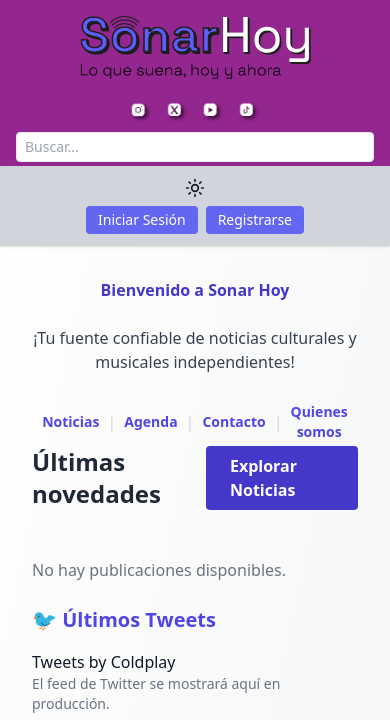
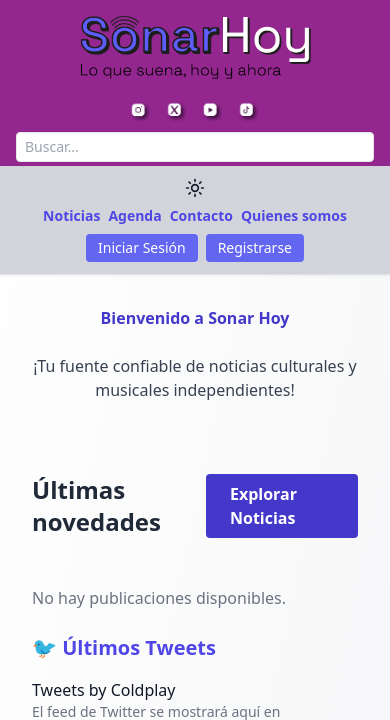
Before and after one commit to AlexiasXro/SonarHoy, a Django app: page / in a window 390 px wide. Shown: the top 720 px of the page. Run offline with Django 5.2, Linux system fonts and the light colour scheme; data that the repository does not hold is empty; some libraries are stand-ins or nearby versions.

Commit message:
Eliminación de la aplicación 'apps.contacto_admin' de INSTALLED_APPS, limpieza de código en header.html y eliminación de filtro_noticia.html.

```diff
--- a/blog/Sonarhoy/settings.py
+++ b/blog/Sonarhoy/settings.py
@@ -50,7 +50,7 @@ INSTALLED_APPS = [
     'apps.user',
     'apps.post',
 
-    'apps.contacto_admin',
+
     'apps.home',
     'apps.quienes_somos',
     'apps.agenda',
--- a/blog/templates/header.html
+++ b/blog/templates/header.html
@@ -1,4 +1,6 @@
 {% load static %}
+
+
 
 <!-- Banner grande que también redirige al inicio -->
 <section class="w-full h-24 md:h-32 bg-[#93278f] flex justify-center items-center">
@@ -11,7 +13,7 @@
 <div class="w-full bg-[#93278f] py-1 px-4">
   <div class="max-w-7xl mx-auto flex flex-col sm:flex-row justify-between items-center gap-2">
     <!-- Redes -->
-    <div class="flex gap-3 sm:gap-4">
+ <div class="flex gap-3 sm:gap-4">
       <a href="https://goo.su/GYWwzjZ" target="_blank" rel="noopener noreferrer">
         <img src="{% static 'icons/boton_ig.png' %}" alt="Instagram" class="w-6 h-6 sm:w-8 sm:h-8" />
       </a>
@@ -59,70 +61,18 @@
       </label>
     </div>
 
-    <!-- Navegación -->
-
-      <nav class="absolute left-1/2 top-1/2 transform -translate-x-1/2 -translate-y-1/2 py-2">
-        <div class="inline-flex items-center space-x-2 text-center">
-
-          <div class="relative inline-block text-left">
-  <button
-    type="button"
-    class="flex items-center text-sm font-semibold text-indigo-600 font-semibold hover:text-indigo-300 focus:outline-none"
-    id="menu-button"
-    aria-expanded="false"
-    aria-haspopup="true"
-  >
-    Noticias
-    <svg class="text-sm font-semibold text-indigo-600" xmlns="http://www.w3.org/2000/svg" fill="none" viewBox="0 0 24 24" stroke="currentColor">
-      <path stroke-linecap="round" stroke-linejoin="round" stroke-width="2" d="M19 9l-7 7-7-7" />
-    </svg>
-  </button>
-
-  <!-- Menú desplegable -->
-  <div
-    class="hidden absolute mt-2 w-40 rounded-md shadow-lg bg-white ring-1 ring-black ring-opacity-5 z-50"
-    id="menu-dropdown"
-    role="menu"
-    aria-orientation="vertical"
-    aria-labelledby="menu-button"
-  >
-    <div class="py-1" role="none">
-      <a href="{% url 'post_list' %}" class="block px-4 py-2 text-sm text-gray-700 hover:bg-violet-100" role="menuitem">Todo</a>
-      <a href="{% url 'post_list' %}" class="block px-4 py-2 text-sm text-gray-700 hover:bg-violet-100" role="menuitem">Actualidad</a>
-      <a href="{% url 'post_list' %}" class="block px-4 py-2 text-sm text-gray-700 hover:bg-violet-100" role="menuitem">Recitales</a>
-      <a href="{% url 'post_list' %}" class="block px-4 py-2 text-sm text-gray-700 hover:bg-violet-100" role="menuitem">Descubrir</a>
-      <a href="{% url 'post_list' %}" class="block px-4 py-2 text-sm text-gray-700 hover:bg-violet-100" role="menuitem">Entrevistas</a>
-    </div>
-  </div>
-</div>
-
-<script>
-  const menuButton = document.getElementById('menu-button');
-  const menuDropdown = document.getElementById('menu-dropdown');
-
-  menuButton.addEventListener('click', () => {
-    menuDropdown.classList.toggle('hidden');
-  });
-
-  // Cerrar menú al hacer click fuera
-  document.addEventListener('click', (e) => {
-    if (!menuButton.contains(e.target) && !menuDropdown.contains(e.target)) {
-      menuDropdown.classList.add('hidden');
-    }
-  });
-</script>
 
 
-      <span class="text-gray-300">|</span>
+    <!-- Navegación -->
+    <nav class="flex flex-wrap justify-center text-center gap-2">
+      <a href="{% url 'post_list' %}" class="text-sm font-semibold text-indigo-600 dark:text-indigo-300">Noticias</a>
+      <span class="hidden sm:inline text-gray-300">|</span>
       <a href="{% url 'agenda' %}" class="text-sm font-semibold text-indigo-600 dark:text-indigo-300">Agenda</a>
-      <span class="text-gray-300">|</span>
+      <span class="hidden sm:inline text-gray-300">|</span>
       <a href="{% url 'contacto_admin' %}" class="text-sm font-semibold text-indigo-600 dark:text-indigo-300">Contacto</a>
-      <span class="text-gray-300">|</span>
+      <span class="hidden sm:inline text-gray-300">|</span>
       <a href="{% url 'quienes_somos' %}" class="text-sm font-semibold text-indigo-600 dark:text-indigo-300">Quienes somos</a>
-    </div>
-  </nav>
-
-
+    </nav>
 
     <!-- Botones usuario -->
     <div class="flex items-center gap-2 flex-wrap justify-center">
--- a/blog/templates/home/index.html
+++ b/blog/templates/home/index.html
@@ -2,13 +2,7 @@
 {% load static %}
 
 {% block content %}
-<!-- <<<<<<< quienes_somos_front
-{% include 'filtro_busqueda.html' %}
 
-<section class="max-w-7xl mx-auto mt-10 px-4 text-center">
-  <h1 class="text-3xl md:text-5xl font-bold text-indigo-700 dark:text-indigo-300 mb-6">Bienvenido a Sonar Hoy</h1>
-  <p class="text-lg md:text-xl text-gray-700 dark:text-gray-300 mb-8">
-======= -->
 
 <!-- Hero -->
 <section class="max-w-7xl mx-auto  px-2 text-center">
```
Also changed, not shown: blog/templates/components/filtro_noticia.html (added, +43 -0 lines).
